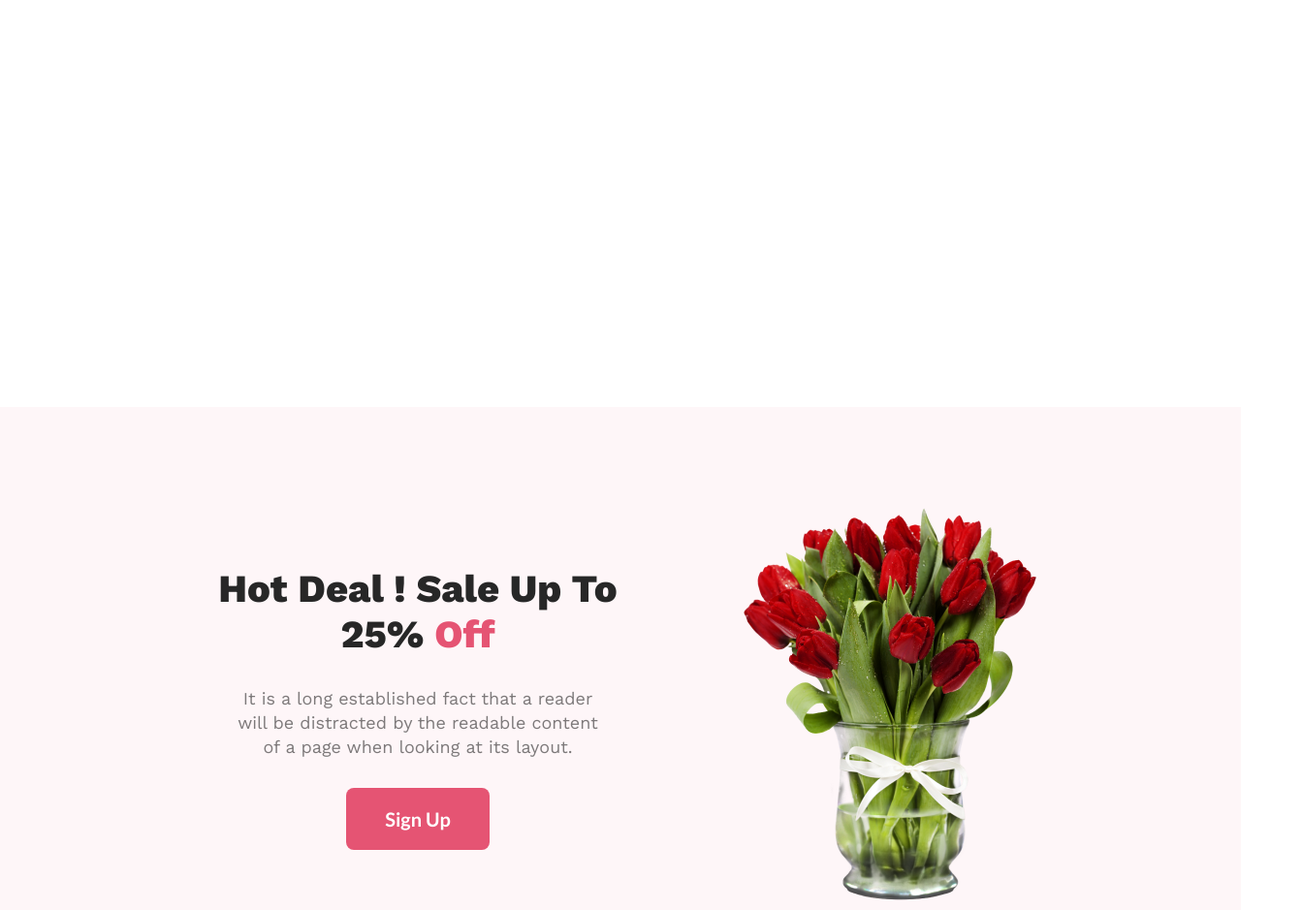
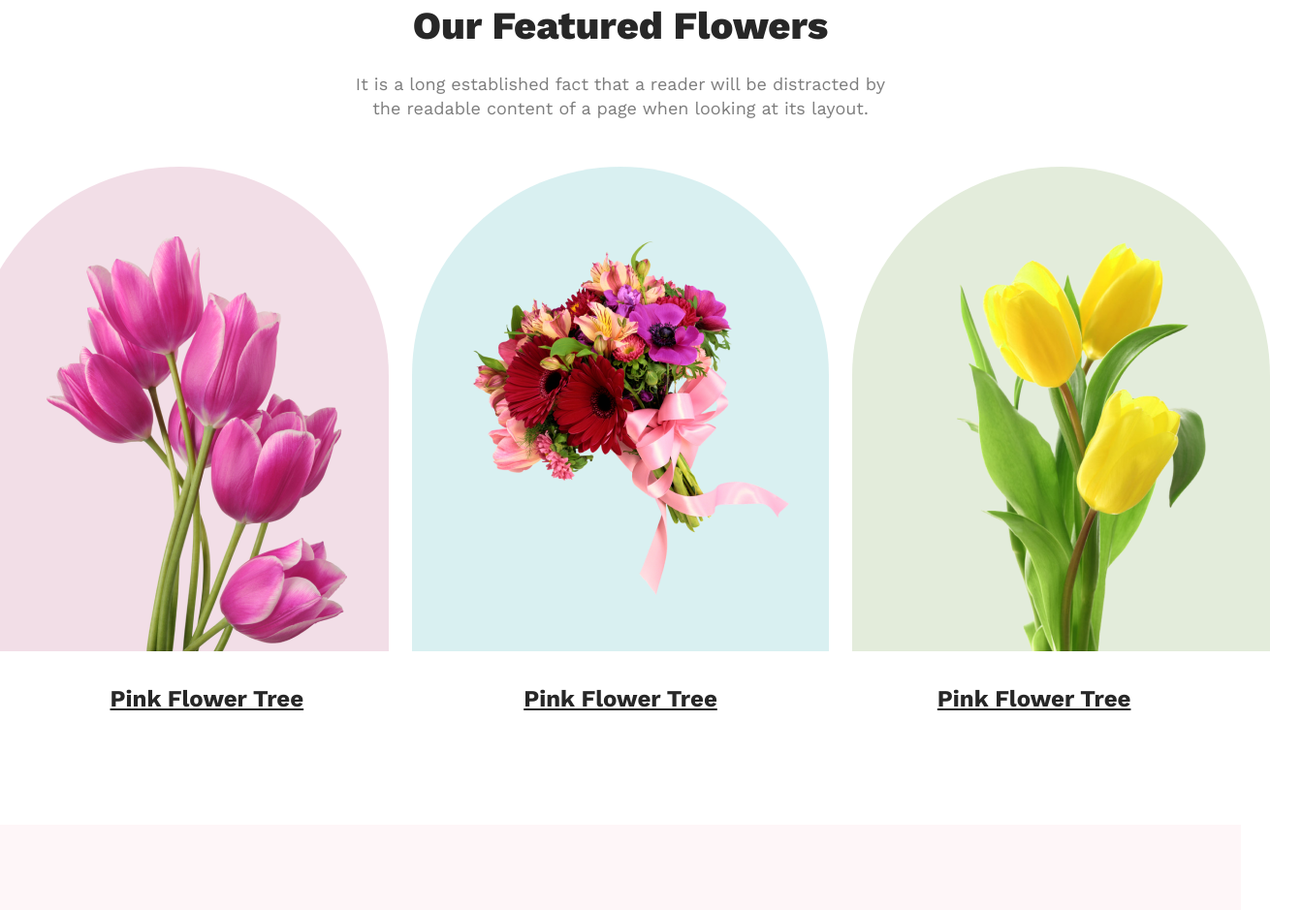
Before and after one commit to niladhikari/Flower-Shop-Assignment, a plain HTML site: page index.html in a window 1280 px wide. Shown: the part 1025-1964 px from the top of the page at 97% size, 1343 px wide, since content can reach past the window. Drawn offline with nearby package versions, Linux system fonts and the light colour scheme.

Commit message:
add the flower featured section

```diff
--- a/index.html
+++ b/index.html
@@ -36,6 +36,36 @@
     <main>
         <!-- Our Featured Flowers section -->
         <section class="feature-flower">
+               <div class="feature-container">
+                   <div class="feature-text">
+                       <h3 class="feature-tital">Our Featured Flowers</h3>
+                       <p class="feature-discription">
+                        It is a long established fact that a reader will be distracted by the readable content of a page when looking at its layout.
+                       </p>
+                   </div>
+                   <div class="feature-cards">
+                       <div class="cards cards-1 ">
+                       <img class="cards-img-1" src="flower-images/pngwing 6.png" alt="">
+                       </div>
+
+                       <div class="cards cards-2">
+                        <img class="cards-img-2" src="flower-images/pngwing 5.png" alt="">
+                       </div>
+
+                       <div class="cards cards-3">
+                        <img class="cards-img-3" src="flower-images/pngwing 7.png" alt="">
+                       </div>
+                   </div>
+                   <div class="flower">
+                    <h4 class="flower-tital">Pink Flower Tree </h4>
+                    <h4 class="flower-tital">Pink Flower Tree </h4>
+                    <h4 class="flower-tital">Pink Flower Tree </h4>
+                   </div>
+               </div>
+        </section>
+
+            <!-- flower maintenance section start -->
+        <section>
 
         </section>
 
--- a/style.css
+++ b/style.css
@@ -24,6 +24,7 @@
 section {
   margin-bottom: 128px;
 }
+
 /* header section */
 .header {
   height: 850px;
@@ -61,14 +62,74 @@ main {
 
 /* Featured Flowers style */
 .feature-flower {
-  height: 467px;
-  background-color: #fff;
+  height: 720px;
+  padding-top: 178px;
 }
-
-
-
-
-
+.feature-text {
+  text-align: center;
+}
+.feature-tital {
+  color: #272727;
+  font-size: 40px;
+  font-weight: 800;
+}
+.feature-discription {
+  color: rgba(39, 39, 39, 0.6);
+  font-size: 18px;
+  font-weight: 400;
+  line-height: 25px;
+  padding-top: 24px;
+  padding-bottom: 48px;
+  width: 45%;
+  margin: auto;
+}
+.feature-cards {
+  display: flex;
+  gap: 24px;
+  justify-content: center;
+}
+.cards {
+  width: 430.67px;
+  height: 500px;
+  border-radius: 300px 300px 0px 0px;
+}
+.cards-1 {
+  background-color: #a7216226;
+}
+.cards-img-1 {
+  padding: 0px 78px;
+  padding-top: 72px;
+}
+.cards-2 {
+  background-color: #0597a026;
+  background-image: url('url("flower-images/flower 01.png");');
+}
+.cards-img-2 {
+  padding: 100px 47px 51px 47px;
+  padding-top: 72px;
+}
+.cards-3 {
+  background-color: #477d1126;
+  background-image: url('url("flower-images/flower 01.png");');
+}
+.cards-img-3 {
+  padding-top: 29px;
+  padding-left: 75px;
+  padding-right: 75px;
+}
+.flower {
+  display: flex;
+  justify-content: space-around;
+  margin-top: 32px;
+}
+.flower-tital {
+  color: #272727;
+  text-align: center;
+  font-size: 24px;
+  font-weight: 700;
+  line-height: 35px;
+  text-decoration-line: underline;
+}
 
 /* hot-deal style */
 .hot-deal-container {
@@ -108,9 +169,7 @@ main {
 }
 .instagram-tital {
   color: #272727;
-
   font-size: 40px;
-
   font-weight: 800;
 }
 .instagram-discription {
@@ -229,12 +288,12 @@ main {
 }
 .footer-tital {
   padding-top: 128;
-  color: #FFFFFF;
+  color: #ffffff;
   font-size: 45px;
   font-weight: 800;
 }
-.footer-discription{
- color: rgba(255, 255, 255, 0.90);
+.footer-discription {
+  color: rgba(255, 255, 255, 0.9);
   font-size: 18px;
   font-weight: 400;
   line-height: 25px;
@@ -243,8 +302,8 @@ margin: auto;
   padding-top: 24px;
   padding-bottom: 32px;
 }
-small{
-color: rgba(255, 255, 255, 0.40);
+small {
+  color: rgba(255, 255, 255, 0.4);
   font-size: 14px;
   font-weight: 400;
 }
```
Lines whose indentation alone changed are shown as unchanged.
